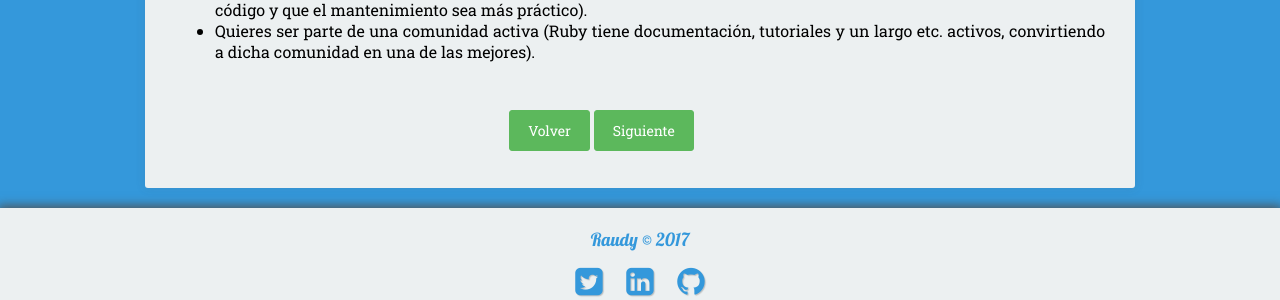
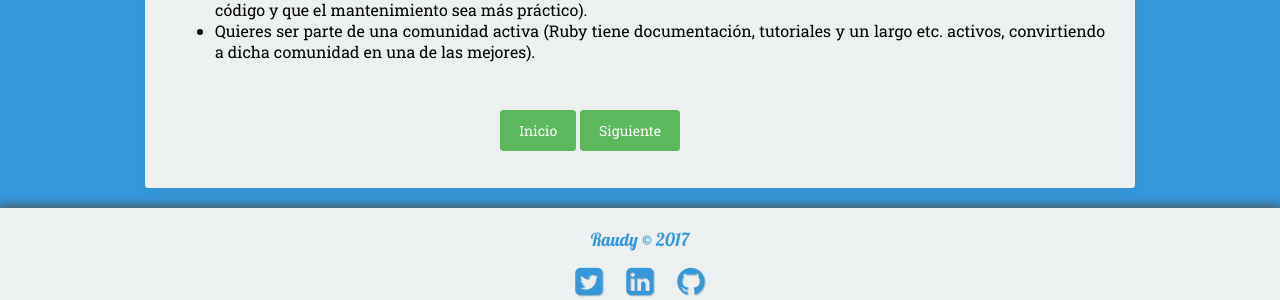
Before and after one commit to nisoto/Blog-anterior-2.0, a Jekyll site: the page built from _posts/2017-10-05-introduccion-ruby.md, in a window 1280 px wide. Shown: the part 1666-1966 px from the top of the page. Built offline with Jekyll 4.4.1, drawn with Linux system fonts in a browser that asks for light colours; nearby versions of some CDN libraries.

Commit message:
Update 2017-10-05-introduccion-ruby.md

```diff
--- a/_posts/2017-10-05-introduccion-ruby.md
+++ b/_posts/2017-10-05-introduccion-ruby.md
@@ -58,4 +58,4 @@ Ruby es un lenguaje de muy alta demanda en las Start-Ups.
 
 |     |     |
 |----:|:----|
-| [Volver](https://nisoto.github.io/blog/){: .btn .btn-success} | [Siguiente](https://nisoto.github.io/instalacion-ruby/){: .btn .btn-success} |
+| [Inicio](https://nisoto.github.io/blog/){: .btn .btn-success} | [Siguiente](https://nisoto.github.io/instalacion-ruby/){: .btn .btn-success} |
```
